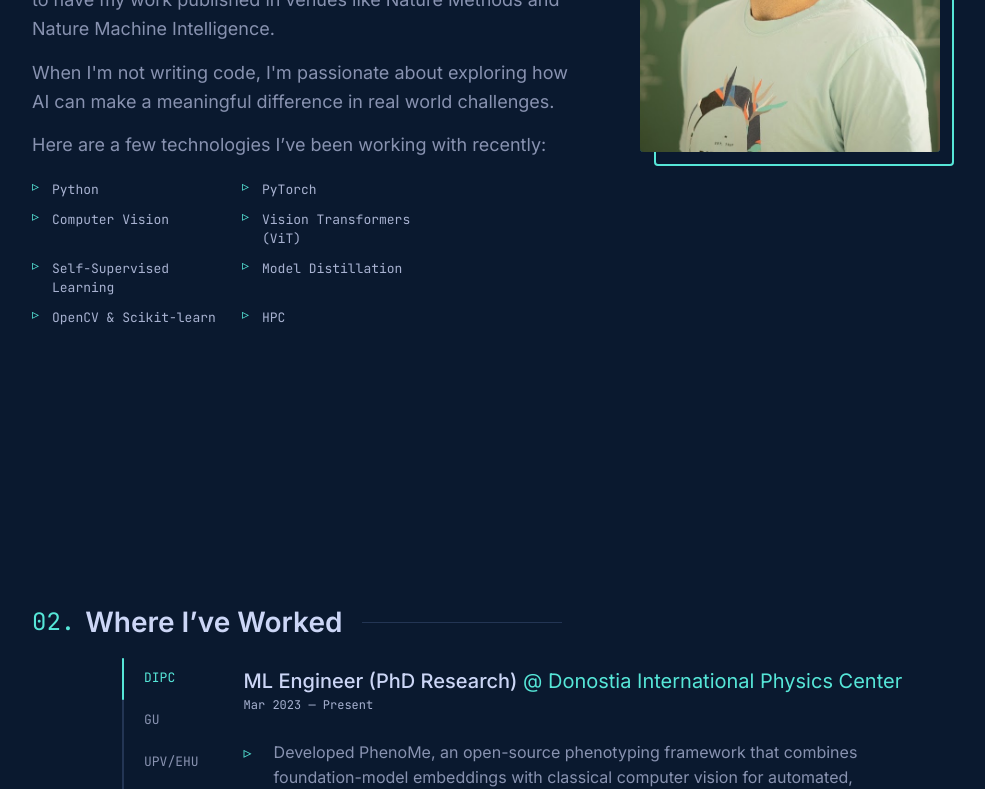
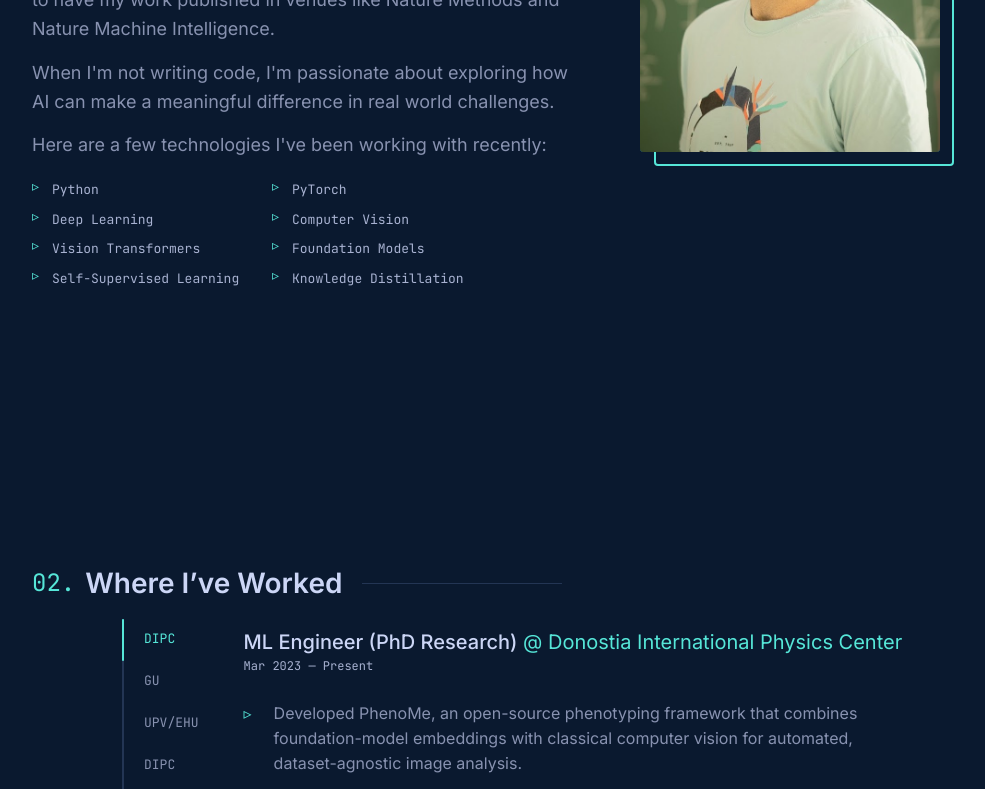
Before and after one commit to AAitorG/AAitorG.github.io, a React (Vite) app: page / in a window 1280 px wide. Shown: the part 1140-1929 px from the top of the page, without its empty margins (118-1103 px from the left). Built offline with nearby package versions, Linux system fonts and the light colour scheme; the HTML template or start-up script is replaced by a standard one.

Commit message:
Update skills and project tags for accuracy; adjust CSS grid column width

```diff
--- a/src/config.js
+++ b/src/config.js
@@ -52,17 +52,17 @@ export const about = {
     "Hello! I'm Aitor, and I love building machine learning systems. My journey into ML began with a fascination for how computer vision could transform tedious scientific analysis into something faster, more scalable, and more insightful.",
     "Today, I design and deploy end-to-end deep learning pipelines for real-world scientific workflows. I focus on building methods that perform reliably under scarce labels and strict compute constraints, and shipping them as open-source tools. I'm proud to have my work published in venues like Nature Methods and Nature Machine Intelligence.",
     "When I'm not writing code, I'm passionate about exploring how AI can make a meaningful difference in real world challenges.",
-    "Here are a few technologies I’ve been working with recently:",
+    "Here are a few technologies I've been working with recently:",
   ],
   skills: [
     'Python',
     'PyTorch',
+    'Deep Learning',
     'Computer Vision',
-    'Vision Transformers (ViT)',
+    'Vision Transformers',
+    'Foundation Models',
     'Self-Supervised Learning',
-    'Model Distillation',
-    'OpenCV & Scikit-learn',
-    'HPC',
+    'Knowledge Distillation',
   ],
 }
 
@@ -138,7 +138,7 @@ export const projects = {
       overline: 'Featured Project',
       description:
         'An open-source, dataset- and model-agnostic phenotyping framework that combines deep learning embeddings with classical computer vision features to analyze large-scale microscopy datasets.',
-      tags: ['Python', 'PyTorch', 'DINOv2', 'Bioimage'],
+      tags: ['Python', 'Phenotyping', 'Interactive', 'Bioimage'],
       github: 'https://github.com/AAitorG/PhenoMe',
       external: 'https://AAitorG.github.io/PhenoMe/',
       image: new URL('./assets/phenome.png', import.meta.url).href,
--- a/src/index.css
+++ b/src/index.css
@@ -699,7 +699,7 @@ p:last-of-type {
 
 .skills-list {
   display: grid;
-  grid-template-columns: repeat(2, minmax(140px, 200px));
+  grid-template-columns: repeat(2, minmax(140px, 230px));
   grid-gap: 0 10px;
   padding: 0;
   margin: 20px 0 0 0;
```
